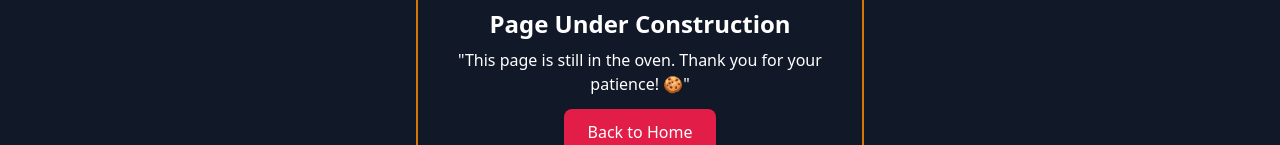
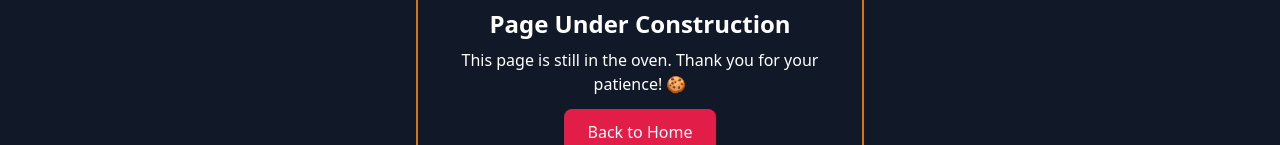
Before and after one commit to evokss/MyPortfolioWebsite, a Next.js app: page /development in a window 1280 px wide. Shown: the part 382-527 px from the top of the page. Built offline with nearby package versions, Linux system fonts and the light colour scheme.

Commit message:
Fix unescaped entities in JSX code (quotes and apostrophes)

```diff
--- a/app/components/contact/SuccessModal.jsx
+++ b/app/components/contact/SuccessModal.jsx
@@ -23,7 +23,7 @@ const SuccessModal = ({ onClose }) => {
             Message Sent Successfully!
           </h3>
           <p className="text-gray-600 mb-6">
-            Thank you for reaching out! I'll get back to you as soon as
+            Thank you for reaching out! I&apos;ll get back to you as soon as
             possible.
           </p>
           <button
--- a/app/components/development/DevelopmentPage.jsx
+++ b/app/components/development/DevelopmentPage.jsx
@@ -14,7 +14,7 @@ export default function DevelopmentPage() {
               Page Under Construction
             </h1>
             <p className="text-gray-600 dark:text-white mb-6">
-              "This page is still in the oven. Thank you for your patience! 🍪"
+              This page is still in the oven. Thank you for your patience! 🍪
             </p>
             <div className="mb-2">
               <Link
--- a/app/components/home/ProfileSection.jsx
+++ b/app/components/home/ProfileSection.jsx
@@ -11,7 +11,7 @@ const ProfileSection = () => {
         {/* Main heading */}
         <h1 className="text-3xl text-center font-bold mb-2 text-orange-400 md:text-4xl lg:text-5xl lg:text-left">
           <span className="block md:inline md:mr-2">Hi!</span>
-          I'm Eva Koss
+          I&apos;m Eva Koss
         </h1>
         {/* Subheading */}
         <h2 className="text-2xl text-center mb-6 text-gray-900 dark:text-white lg:text-left md:text-2xl lg:text-3xl">
```
